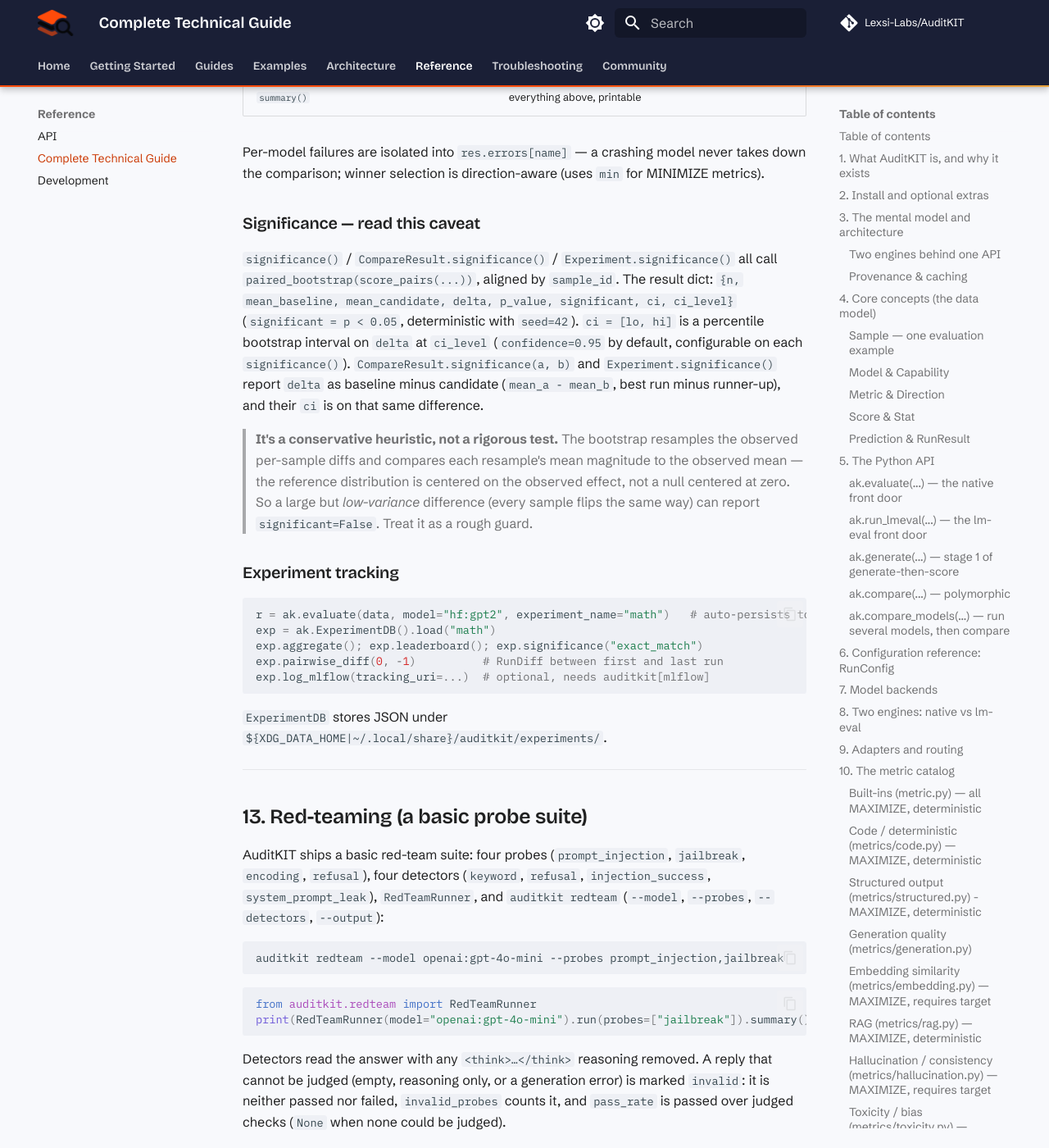
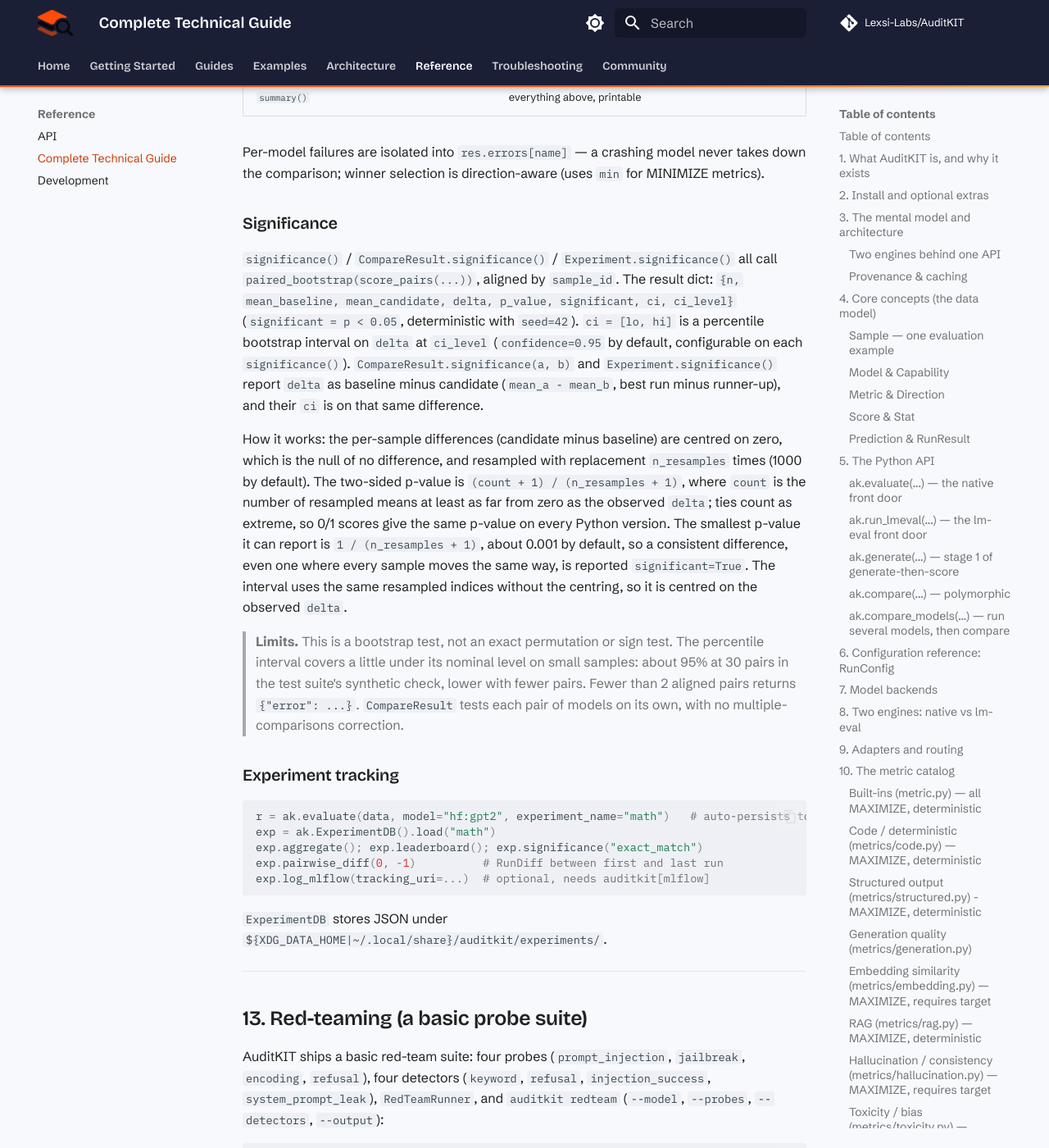
Before and after one commit to Lexsi-Labs/AuditKIT, an MkDocs documentation site: the page built from docs/GUIDE.md, in a window 1280 px wide and 1400 px high, scrolled down 30891 px. Shown: the whole window at 82% size. Built offline with MkDocs 1.6.1 and Material for MkDocs 9.7.7, drawn with Linux system fonts in a browser that asks for light colours; comment, search, counter and statistics services are not loaded; the version menu is left out; some of the changed text lies outside the part shown.

Commit message:
GUIDE: describe the paired bootstrap as it works now
The significance section still called the test a conservative heuristic
whose reference distribution is centred on the observed effect, so a
consistent difference could come out not significant. That was true
before #20; the differences are now centred on zero. The section now
describes the centred two-sided test, the p-value floor of
1/(n_resamples+1), tie handling, the percentile interval and its limits,
and the known-issues line says the same.

```diff
--- a/docs/GUIDE.md
+++ b/docs/GUIDE.md
@@ -829,11 +829,13 @@ res = ak.compare_models([...], dataset, scorers=[...], model_names=[...], config
 
 Per-model failures are isolated into `res.errors[name]` — a crashing model never takes down the comparison; winner selection is direction-aware (uses `min` for MINIMIZE metrics).
 
-### Significance — read this caveat
+### Significance
 
 `significance()` / `CompareResult.significance()` / `Experiment.significance()` all call `paired_bootstrap(score_pairs(...))`, aligned by `sample_id`. The result dict: `{n, mean_baseline, mean_candidate, delta, p_value, significant, ci, ci_level}` (`significant = p < 0.05`, deterministic with `seed=42`). `ci = [lo, hi]` is a percentile bootstrap interval on `delta` at `ci_level` (`confidence=0.95` by default, configurable on each `significance()`). `CompareResult.significance(a, b)` and `Experiment.significance()` report `delta` as baseline minus candidate (`mean_a - mean_b`, best run minus runner-up), and their `ci` is on that same difference.
 
-> **It's a conservative heuristic, not a rigorous test.** The bootstrap resamples the observed per-sample diffs and compares each resample's mean magnitude to the observed mean — the reference distribution is centered on the observed effect, not a null centered at zero. So a large but *low-variance* difference (every sample flips the same way) can report `significant=False`. Treat it as a rough guard.
+How it works: the per-sample differences (candidate minus baseline) are centred on zero, which is the null of no difference, and resampled with replacement `n_resamples` times (1000 by default). The two-sided p-value is `(count + 1) / (n_resamples + 1)`, where `count` is the number of resampled means at least as far from zero as the observed `delta`; ties count as extreme, so 0/1 scores give the same p-value on every Python version. The smallest p-value it can report is `1 / (n_resamples + 1)`, about 0.001 by default, so a consistent difference, even one where every sample moves the same way, is reported `significant=True`. The interval uses the same resampled indices without the centring, so it is centred on the observed `delta`.
+
+> **Limits.** This is a bootstrap test, not an exact permutation or sign test. The percentile interval covers a little under its nominal level on small samples: about 95% at 30 pairs in the test suite's synthetic check, lower with fewer pairs. Fewer than 2 aligned pairs returns `{"error": ...}`. `CompareResult` tests each pair of models on its own, with no multiple-comparisons correction.
 
 ### Experiment tracking
 
@@ -1023,7 +1025,7 @@ A single list of everything flagged inline above. None of these break the *corre
 - `toxicity_score`/`hate_speech_score` with `use_model=False` — keyword blacklist.
 
 **Statistical rigor**
-- `paired_bootstrap` significance is a conservative heuristic (can under-report significance for low-variance differences), not an exact permutation/sign test.
+- `paired_bootstrap` is a bootstrap test centred on the null of no difference, with a percentile interval on `delta`; it is not an exact permutation or sign test, and the interval runs a little under its nominal coverage on small samples (see [Significance](#significance)).
 - `CompareResult` runs an independent p-test per model pair with no multiple-comparisons correction; `winner()` ignores significance (picks the raw best mean).
 
 **bert_score** hits an upstream `bert_score`-vs-`transformers>=5` tokenizer incompatibility on its own — `BertScore.score()` works around it with a scoped monkeypatch clamping the affected tokenizer's `model_max_length`; `cosine_similarity` isn't affected.
```
Also changed, not shown: CHANGELOG.md (+3 -1 lines).
